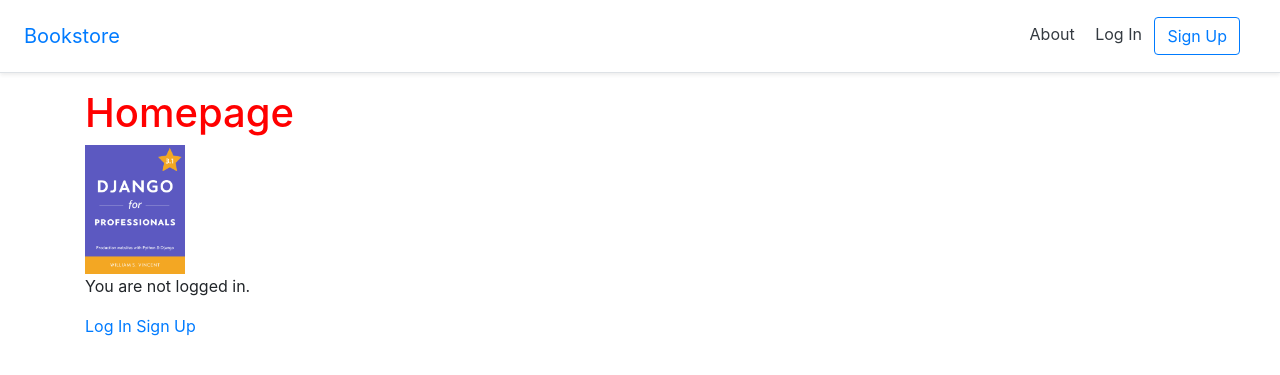
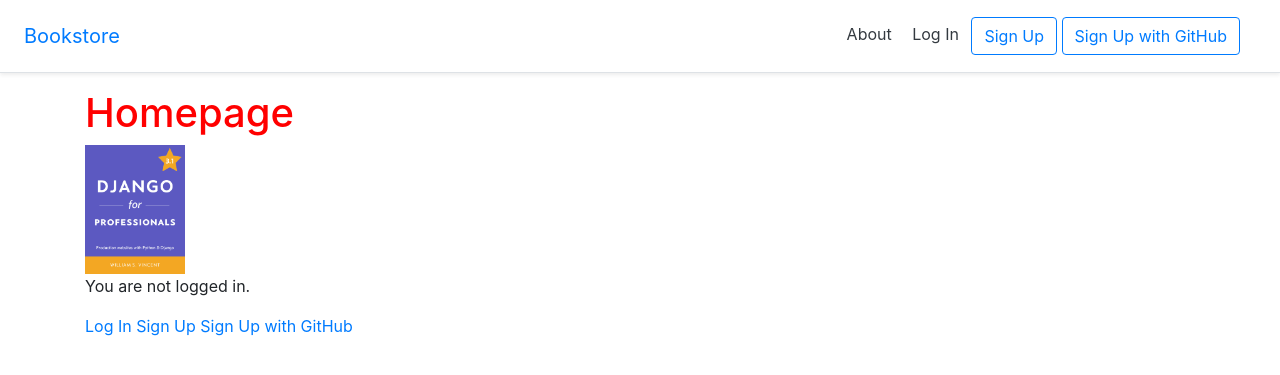
Before and after one commit to aliraza7926/Learning_Django_BookStore, a Django app: page / in a window 1280 px wide. Shown: the top 375 px of the page. Run offline with Django 3.2, Linux system fonts and the light colour scheme; some libraries are stand-ins or nearby versions.

Commit message:
add github signup

```diff
--- a/config/settings.py
+++ b/config/settings.py
@@ -43,6 +43,8 @@ INSTALLED_APPS = [
     'crispy_forms',
     'allauth',
     'allauth.account',
+    'allauth.socialaccount',
+    'allauth.socialaccount.providers.github',
 
     # Local
     'accounts',
--- a/templates/_base.html
+++ b/templates/_base.html
@@ -1,4 +1,6 @@
 {% load static %}
+{% load socialaccount %}
+
 <!DOCTYPE html>
 <html>
 <head>
@@ -24,6 +26,7 @@
           <a class="p-2 text-dark" href="{% url 'account_login' %}">Log In</a>
           <a class="btn btn-outline-primary"
             href="{% url 'account_signup' %}">Sign Up</a>
+          <a class="btn btn-outline-primary" href="{% provider_login_url 'github' %}">Sign Up with GitHub</a>
         {% endif %}
       </nav>
     </div>
--- a/templates/home.html
+++ b/templates/home.html
@@ -1,5 +1,6 @@
 {% extends '_base.html' %}
 {% load static %}
+{% load socialaccount %}
 
 {% block title %}Home{% endblock title %}
 
@@ -11,7 +12,8 @@
         <p><a href="{% url 'account_logout' %}">Log Out</a></p>
     {% else %}
         <p>You are not logged in.</p>
-        <a href="{%url 'account_login' %}">Log In</a>
+        <a href="{% url 'account_login' %}">Log In</a>
         <a href="{% url 'account_signup' %}">Sign Up</a>
+        <a href="{% provider_login_url 'github' %}">Sign Up with GitHub</a>
     {% endif %}
 {% endblock content %}
```
